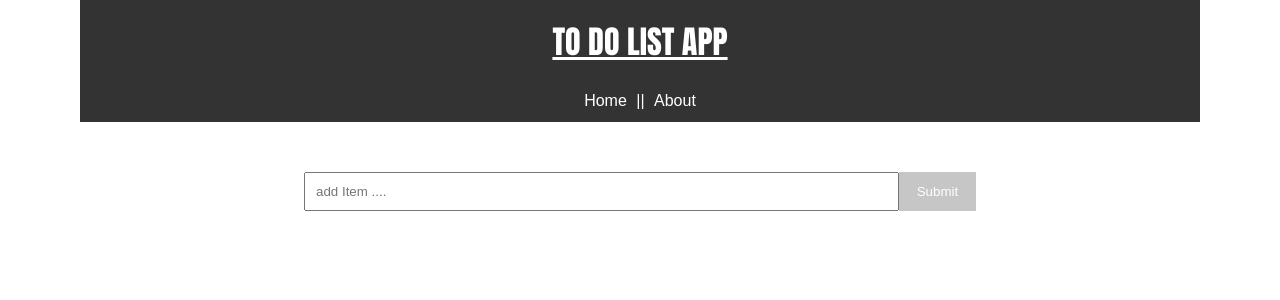
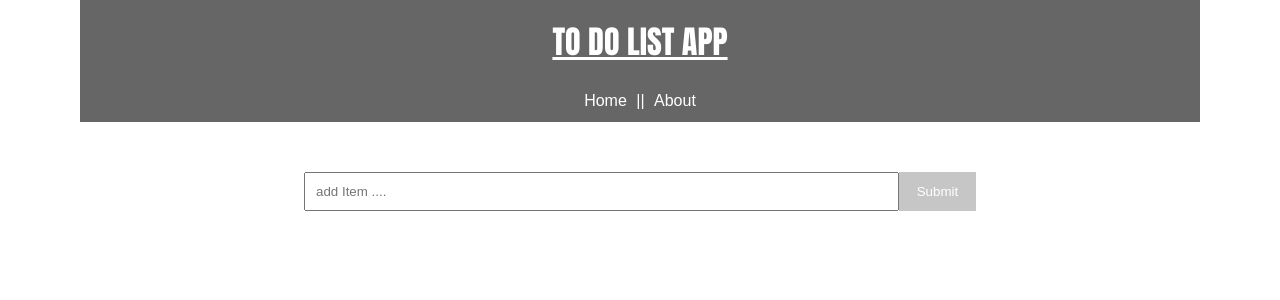
Before and after one commit to davewish/reactcrashcourse, a React (Create React App) app: page / in a window 1280 px wide. Shown: the top 300 px of the page. Built offline with nearby package versions, Linux system fonts and the light colour scheme; no server answers.

Commit message:
background color of header is changed

```diff
--- a/src/components/layout/Header.js
+++ b/src/components/layout/Header.js
@@ -11,7 +11,7 @@ function Header(){
     )
 }
 const headerStyle={
-    background:'#333',
+    background:'#666',
     color:'#fff',
     textAlign:'center',
     padding:'10px',
```
